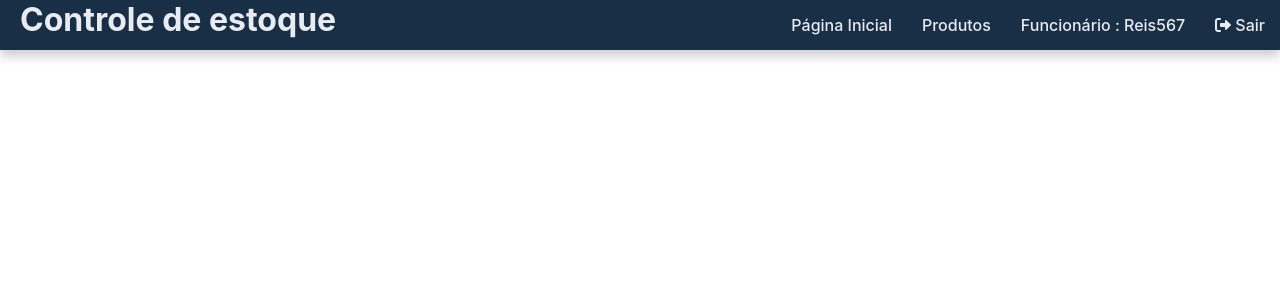
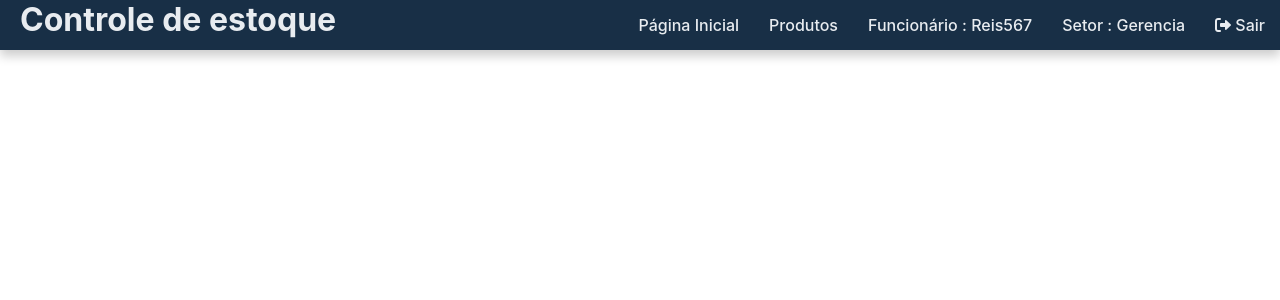
Before and after one commit to Reis567/storage-management, a Django app: page /produto/1/ in a window 1280 px wide. Shown: the top 300 px of the page. Run offline with Django 4.2, Linux system fonts and the light colour scheme; a user stored in the database is signed in; data comes from the database, SQL or seed files in the repository; both versions use the stored data as it was after the commit.

Commit message:
Header Sector sample

```diff
--- a/storage_management/sistema_loja/templates/base.html
+++ b/storage_management/sistema_loja/templates/base.html
@@ -22,6 +22,7 @@
                         <!-- ... adicione mais links de navegação ... -->
                         {% if user.is_authenticated %}
                         <li><span>Funcionário : {{ user.username }}</span></li>
+                        <li><span>Setor : {{ user.vendedor.departamento }}</span></li>
                             <li>
                                 <a href="{% url 'logout' %}">
                                     <i class="fa-solid fa-right-from-bracket"></i> Sair
```
Also changed, not shown: storage_management/db.sqlite3.
